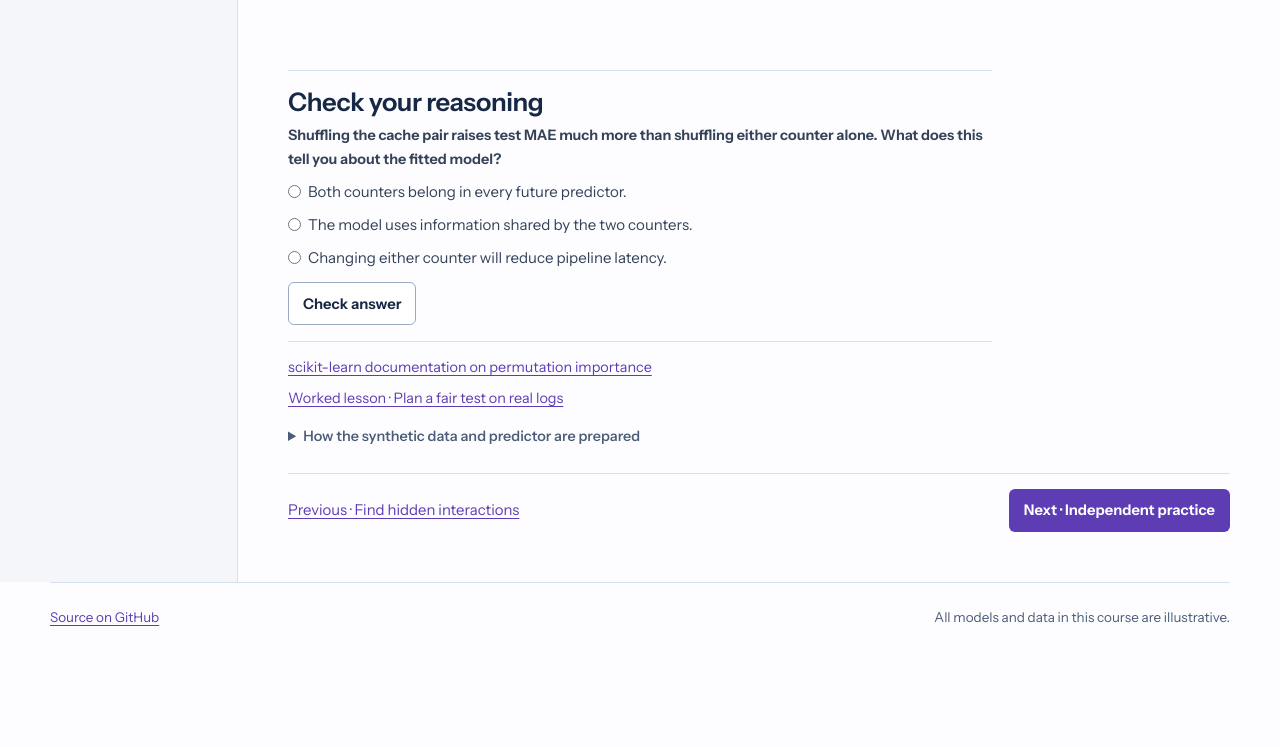
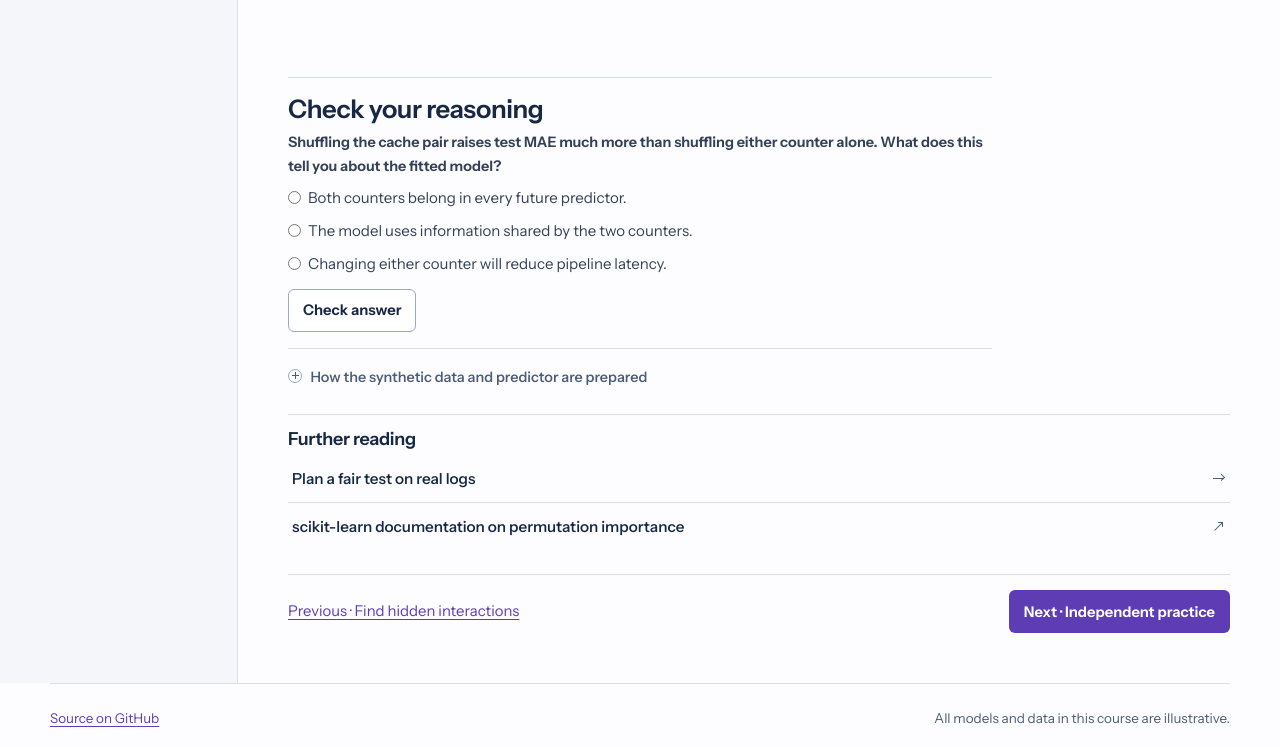
Before and after one commit to snowch/sensitivity-analysis-lab, a plain HTML site: page logs.html in a window 1280 px wide. Shown: the part 2105-2852 px from the top of the page. Before the commit the page ends 2756 px from the top, so only its background shows below. Drawn offline with Linux system fonts and the light colour scheme.

Commit message:
Use direct resource rows and quieter disclosures

```diff
--- a/assets/lab.css
+++ b/assets/lab.css
@@ -250,13 +250,83 @@ th[scope="row"] { font-weight: 620; }
 .knowledge-check fieldset { margin-block: 8px; }
 .knowledge-check label { min-height: 32px; padding-block: 4px; font-size: .94rem; }
 .check-feedback:not(:empty) { margin-top: 8px; padding: 7px 11px; max-width: 73ch; border-left: 2px solid var(--accent); background: var(--accent-soft); }
-summary { cursor: pointer; color: var(--accent); font-weight: 650; }
+summary {
+  display: grid;
+  grid-template-columns: 1em minmax(0, 1fr);
+  align-items: start;
+  gap: .5rem;
+  inline-size: fit-content;
+  max-inline-size: 100%;
+  padding-block: .2rem;
+  list-style: none;
+  cursor: pointer;
+  color: var(--accent);
+  font-weight: 650;
+}
+summary::-webkit-details-marker { display: none; }
+summary::before {
+  content: "";
+  block-size: 1em;
+  margin-block-start: .2em;
+  border: 1px solid var(--edge);
+  border-radius: 50%;
+  background:
+    linear-gradient(currentColor, currentColor) center / .5em 1.25px no-repeat,
+    linear-gradient(currentColor, currentColor) center / 1.25px .5em no-repeat;
+}
+details[open] > summary::before { background-size: .5em 1.25px, 0 0; }
+@media (forced-colors: active) {
+  summary::before { forced-color-adjust: none; color: ButtonText; border-color: ButtonText; }
+}
 summary:hover { text-decoration: underline; text-underline-offset: .2em; }
 .lesson summary { color: var(--muted); font-weight: 550; }
 .lesson summary:hover, .lesson details[open] > summary { color: var(--ink); }
 .more, .settings { margin-top: 9px; font-size: .86rem; }
 .lesson-notes, .method-note, .reference { margin-top: 14px; font-size: .9rem; }
 .lesson-notes p, .method-note p, .reference p { margin-top: 7px; max-width: 73ch; }
+.lesson-resources { margin-top: 1.3rem; padding-top: .9rem; border-top: 1px solid var(--line); }
+.lesson-resources h2 { font-size: 1.12rem; }
+.lesson-resources ul { margin: .3rem 0 0; padding: 0; list-style: none; }
+.lesson-resources li + li { border-top: 1px solid var(--line); }
+.resource-link {
+  display: flex;
+  align-items: baseline;
+  justify-content: space-between;
+  gap: 1rem;
+  padding: .7rem .25rem;
+  color: var(--ink);
+  font-size: .95rem;
+  text-decoration: none;
+}
+.resource-link > span:first-child { font-weight: 550; }
+.resource-arrow {
+  display: grid;
+  align-self: center;
+  place-items: center;
+  flex: none;
+  inline-size: 1em;
+  block-size: 1em;
+  color: var(--muted);
+}
+.resource-arrow::before, .resource-arrow::after {
+  content: "";
+  grid-area: 1 / 1;
+  border-top: 1.5px solid currentColor;
+}
+.resource-arrow::before { inline-size: .75em; }
+.resource-arrow::after {
+  inline-size: .36em;
+  block-size: .36em;
+  border-right: 1.5px solid currentColor;
+  transform: translateX(.18em) rotate(45deg);
+}
+.resource-link[href^="https:"] .resource-arrow { transform: rotate(-45deg); }
+button.resource-link .resource-arrow { transform: rotate(90deg); }
+.resource-link:hover { background: var(--soft); }
+.resource-link:hover > span:first-child, .resource-link:hover #export-label { text-decoration: underline; text-underline-offset: .2em; }
+#result-tools { margin-top: .75rem; border-top: 1px solid var(--line); }
+button.resource-link { width: 100%; border: 0; background: transparent; text-align: start; cursor: pointer; }
+.resource-link small { display: block; color: var(--muted); font-weight: 400; }
 .lesson-actions { display: flex; align-items: center; justify-content: space-between; flex-wrap: wrap; gap: 10px 14px; margin-top: 24px; padding-top: 15px; border-top: 1px solid var(--line); font-size: .93rem; }
 .terms { margin-top: 7px; }
 .terms dt { margin-top: .85rem; font-weight: 650; }
@@ -311,6 +381,7 @@ footer p { color: var(--muted); }
 .course-sidebar .sidebar-unit summary { padding: 4px 7px; font-size: .81rem; line-height: 1.4; color: var(--ink); }
 .course-sidebar .sidebar-unit ol { margin: 4px 0; }
 .course-sidebar .contents-link { margin-bottom: 4px; }
+.course-sidebar .sidebar-resources { margin-top: .65rem; }
 .reading { margin-block: var(--section-gap); }
 .reading details { margin-top: .9rem; }
 .reading .formula { margin-block: .75rem; }
@@ -372,5 +443,4 @@ footer p { color: var(--muted); }
 .run-settings dl { display: grid; grid-template-columns: minmax(0, 1fr) minmax(0, 1fr); gap: 4px 9px; margin-top: 6px; }
 .run-settings dd { margin: 0; }
 .run-settings dt { color: var(--muted); }
-#result-tools .button { margin-top: 8px; }
 #download-report { margin-top: 8px; }
--- a/logs.html
+++ b/logs.html
@@ -122,14 +122,19 @@
         <p class="check-feedback" role="status"></p>
       </form>
       <div class="lesson-notes">
-        <p><a href="https://scikit-learn.org/stable/modules/permutation_importance.html">scikit-learn documentation on permutation importance</a></p>
-        <p><a href="predictive-attribution.html">Worked lesson · Plan a fair test on real logs</a></p>
         <details class="reference">
           <summary>How the synthetic data and predictor are prepared</summary>
           <p>The data include noisy latency measurements, blanks in the two cache counters and an irrelevant deployment-age column. The page fills blank values with medians calculated from the training rows. The forest averages predictions from 24 trees fitted on resampled training rows.</p>
           <p>The output reports the mean change in error and how much that change varies across shuffles on the same test set. See the <a href="assets/logs.mjs">data generator and evaluation code</a>.</p>
         </details>
       </div>
+      <nav class="lesson-resources" aria-labelledby="lesson-references-title">
+        <h2 id="lesson-references-title">Further reading</h2>
+        <ul>
+          <li><a class="resource-link" href="predictive-attribution.html"><span>Plan a fair test on real logs</span><span class="resource-arrow" aria-hidden="true"></span></a></li>
+          <li><a class="resource-link" href="https://scikit-learn.org/stable/modules/permutation_importance.html"><span>scikit-learn documentation on permutation importance</span><span class="resource-arrow" aria-hidden="true"></span></a></li>
+        </ul>
+      </nav>
       <nav class="lesson-actions" aria-label="Course sequence"><a href="interactions.html">Previous · Find hidden interactions</a><a class="button dark" href="practice.html">Next · Independent practice</a></nav>
     </section>
   </main>
```
Also changed, not shown: index.html (+2 -2 lines), interactions.html (+4 -1 lines), rank.html (+4 -1 lines), scripts/build-course.mjs (+15 -10 lines).
